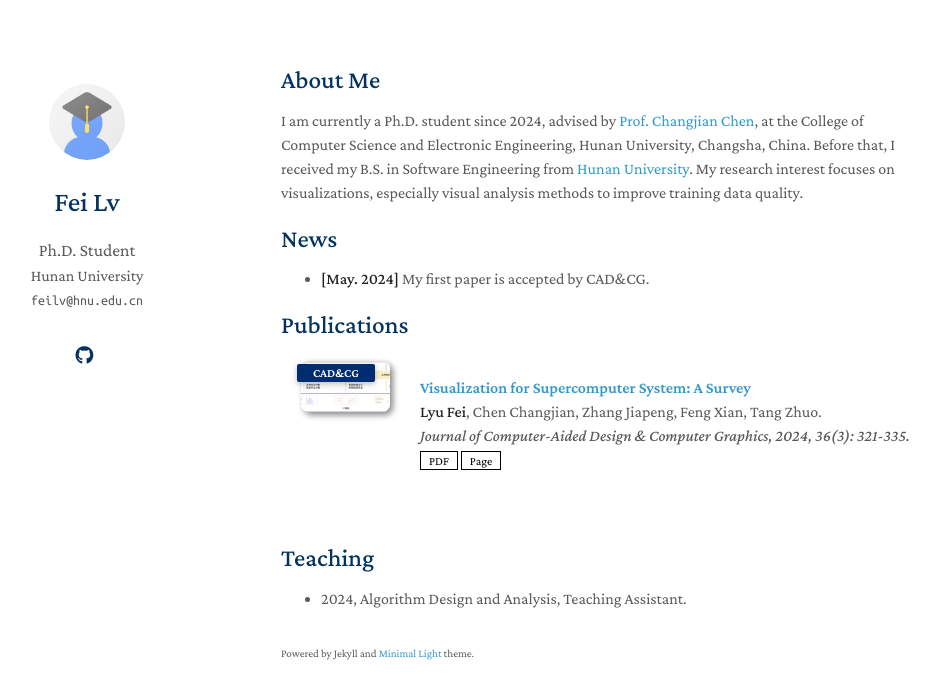
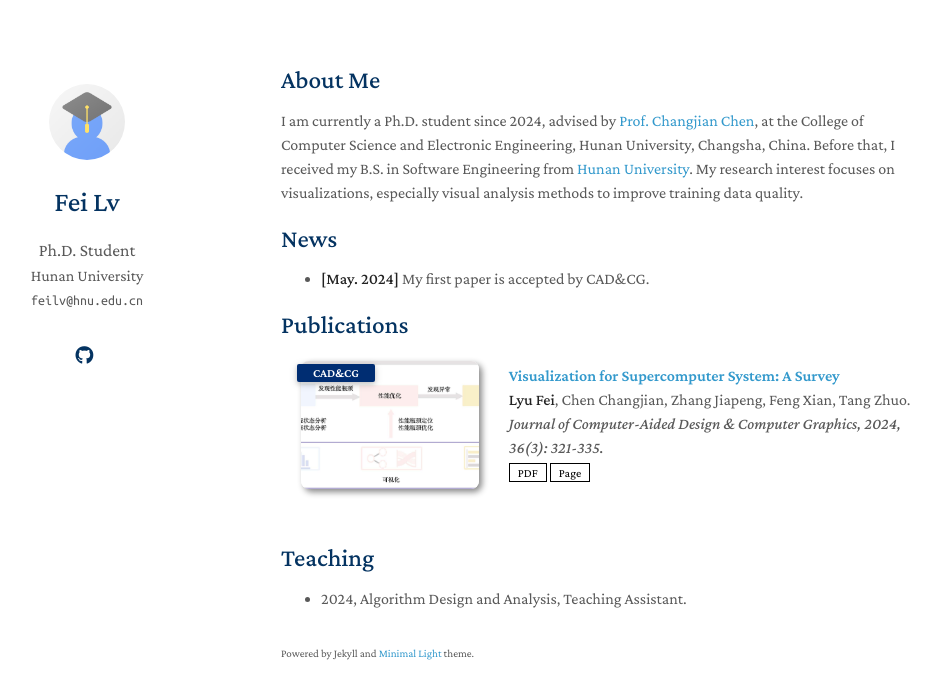
Before and after one commit to feilvvl/feilvvl.github.io, a Jekyll site: the page built from index.md, in a window 1280 px wide. Shown: the top 699 px of the page, without its empty margins (189-1129 px from the left). Built offline with Jekyll 4.4.1, drawn with Linux system fonts in a browser that asks for light colours; a style sheet for code colours, icons or effects is not loaded; our own code applies the rules of GitHub Pages for plain Markdown files.

Commit message:
Update publications.md

```diff
--- a/_includes/publications.md
+++ b/_includes/publications.md
@@ -9,7 +9,7 @@
 <div class="pub-row">
   <div class="col-sm-3 abbr" style="position: relative; padding-right: 15px; padding-left: 15px;">
     {% if link.image %}
-    <img src="{{ link.image }}" class="teaser img-fluid z-depth-1" style="width: 100%; height: 40%;">
+    <img src="{{ link.image }}" class="teaser img-fluid z-depth-1" style="width: 100%; height: 100%;">
     {% if link.conference_short %}
     <abbr class="badge">{{ link.conference_short }}</abbr>
     {% endif %}
```
